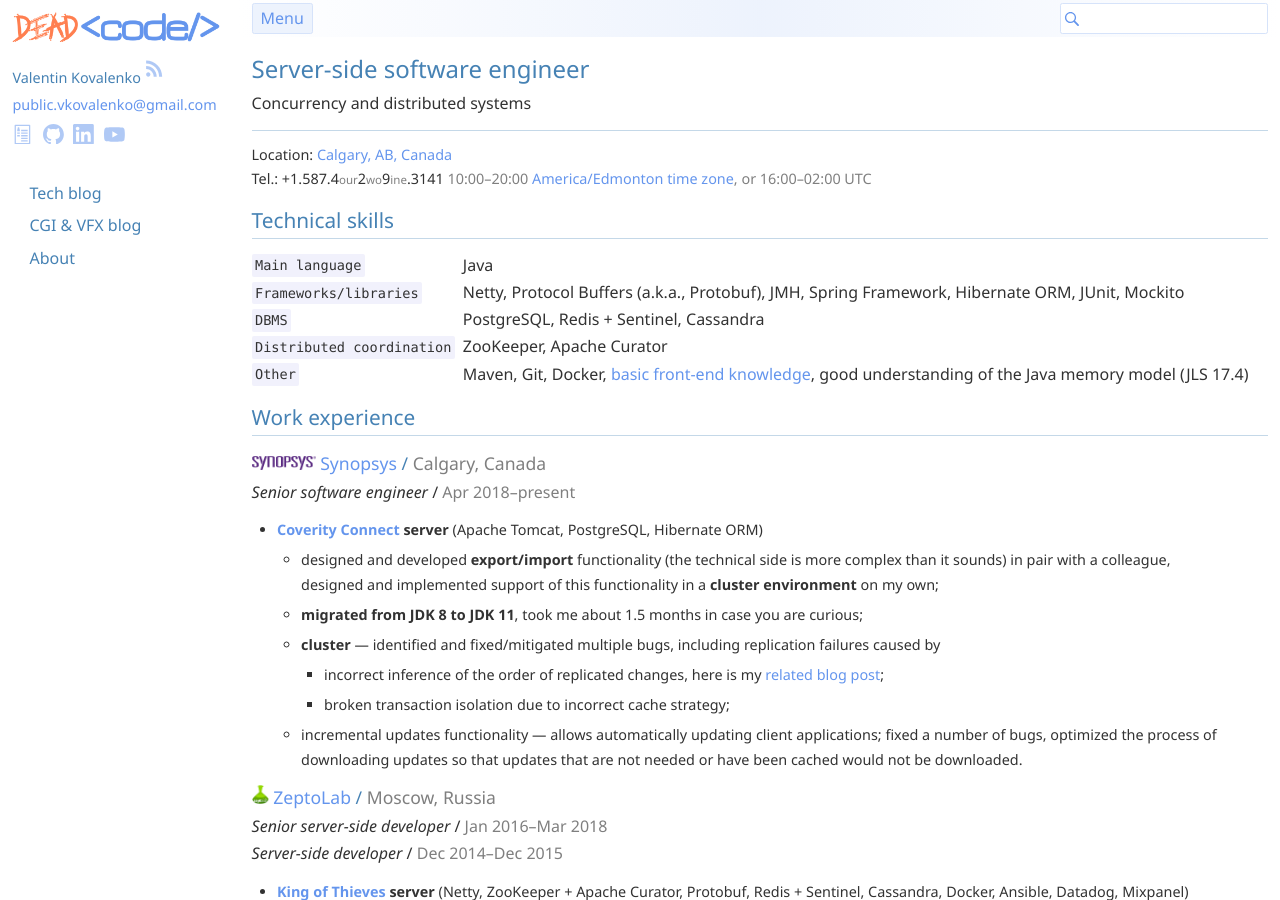
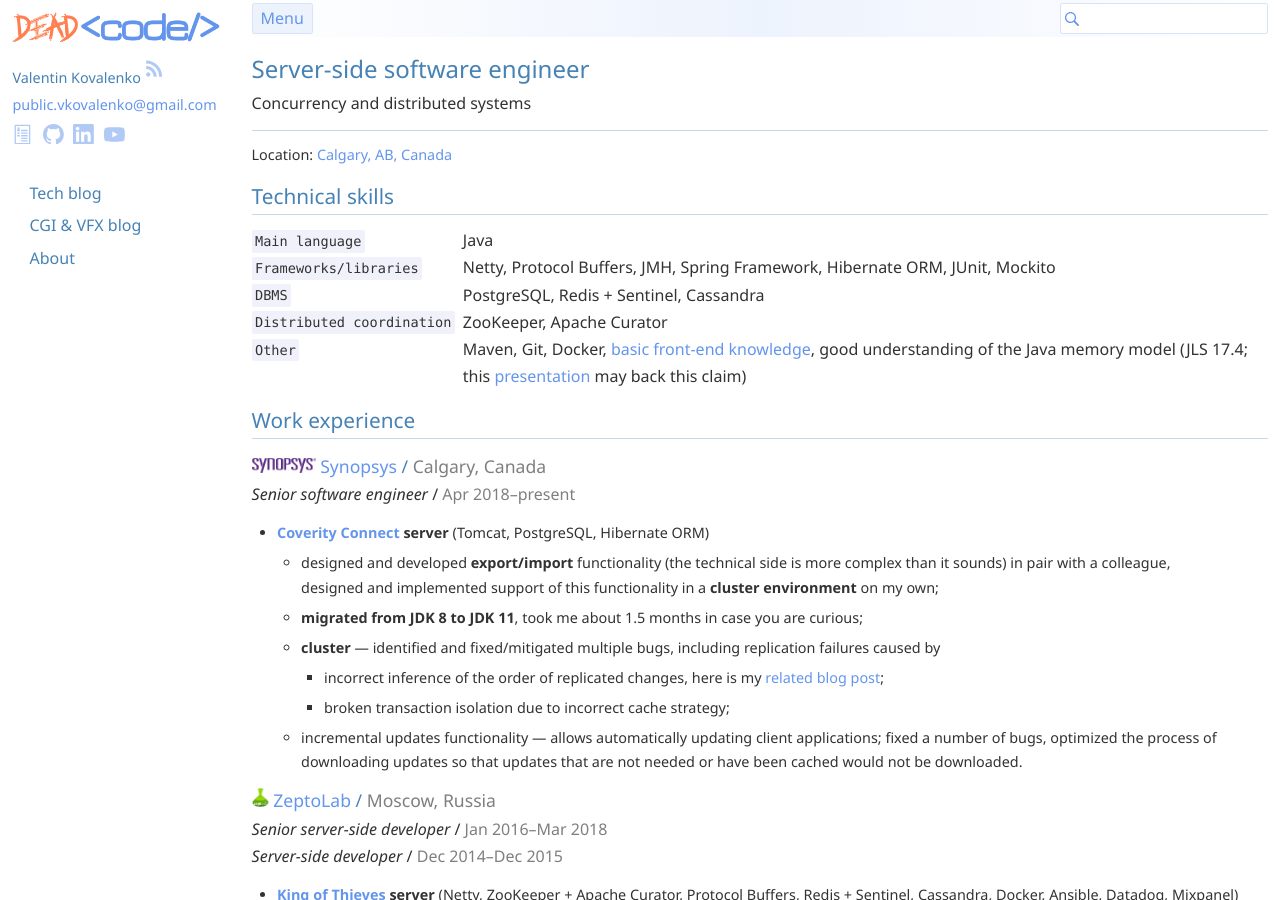
Before and after one commit to stIncMale/stincmale.github.io, a Jekyll site: the page built from resume.markdown, in a window 1280 px wide and 900 px high. Built offline with Jekyll 4.4.1, drawn with Linux system fonts in a browser that asks for light colours; some of the changed text lies outside the part shown.

Commit message:
Update resume.markdown

```diff
--- a/resume.markdown
+++ b/resume.markdown
@@ -18,16 +18,17 @@ Concurrency and distributed systems
   </a>
   <a href="https://www.kovalenko.link/blog/tech/" title="DEAD<code/>">
     <img src="{% link /assets/img/favicon.png %}" alt="Logo" style="width: 1.7em; height: auto; vertical-align: -0.2em;">
-    kovalenko.link/blog/tech
+    kovalenko.link/blog/tech/
   </a>
 </div>
 ---
 <div class="resume-contact-info">
 Location: <a href="https://www.google.com/maps/place/Calgary,+AB/@51.0272883,-114.3680132,10z/data=!3m1!4b1!4m5!3m4!1s0x537170039f843fd5:0x266d3bb1b652b63a!8m2!3d51.0447331!4d-114.0718831">Calgary, AB, Canada</a><br>
 <div class="resume-media-print">Email: <a href="mailto:public.vkovalenko@gmail.com">public.vkovalenko@gmail.com</a><br></div>
-<p>
+<p class="resume-media-print">
 Tel.: +1.587.4<span class="insignificant resume-media-not-print">our</span>2<span class="insignificant resume-media-not-print">wo</span>9<span class="insignificant resume-media-not-print">ine</span>.3141 <span class="resume-insignificant">10:00&ndash;20:00 <a href="https://www.timeanddate.com/time/zone/canada/edmonton">America/Edmonton time zone</a>, or 16:00&ndash;02:00 UTC</span>
 </p>
+<p class="resume-media-not-print"><!-- this <p> element preserves the same layout as for media print --></p>
 </div>
 
 #### Technical skills
@@ -42,7 +43,7 @@ Tel.: +1.587.4<span class="insignificant resume-media-not-print">our</span>2<spa
     </tr>
     <tr class="resume-table-no-background">
       <td><code>Frameworks/libraries</code></td>
-      <td>Netty, Protocol Buffers (a.k.a., Protobuf), JMH, Spring Framework, Hibernate ORM, JUnit, Mockito</td>
+      <td>Netty, Protocol Buffers, JMH, Spring Framework, Hibernate ORM, JUnit, Mockito</td>
     </tr>
     <tr class="resume-table-no-background">
       <td><code>DBMS</code></td>
@@ -54,7 +55,10 @@ Tel.: +1.587.4<span class="insignificant resume-media-not-print">our</span>2<spa
     </tr>
     <tr class="resume-table-no-background">
       <td><code>Other</code></td>
-      <td>Maven, Git, Docker, <a href="https://github.com/stIncMale/stincmale.github.io">basic front-end knowledge</a>, good understanding of the Java memory model (JLS 17.4)</td>
+      <td>Maven, Git, Docker, <a href="https://github.com/stIncMale/stincmale.github.io">basic front-end knowledge</a>,
+      good understanding of the Java memory model
+      (JLS 17.4; this <a href="{% post_url 2014-01-01-java-final-field-semantics %}">presentation</a> may back this claim)
+      </td>
     </tr>
   </tbody>
 </table>
@@ -73,16 +77,29 @@ Tel.: +1.587.4<span class="insignificant resume-media-not-print">our</span>2<spa
 _Senior software engineer_ / <span class="resume-insignificant">Apr 2018&ndash;present</span>
 <div class="resume-experience" markdown="1">
 * **[Coverity Connect](https://www.synopsys.com/software-integrity/security-testing/static-analysis-sast.html) server**
-  (Apache Tomcat, PostgreSQL, Hibernate ORM)
+  (Tomcat, PostgreSQL, Hibernate ORM)
   * designed and developed **export/import** functionality (the technical side is more complex than it sounds) in pair with a colleague,
   designed and implemented support of this functionality in a **cluster environment** on my own;
+  {% comment %}
+    See https://drive.google.com/file/d/1DPblQZxZavvnR5Kh1wk9e9MVFyjEf-gs/view?usp=sharing
+  {% endcomment %}
   * **migrated from JDK 8 to JDK 11**, took me about 1.5 months in case you are curious;
   * **cluster** &mdash; identified and fixed/mitigated multiple bugs, including replication failures caused by
     * incorrect inference of the order of replicated changes,
     here is my [related blog post]({% post_url 2018-07-30-data-replication-pitfall %});
     * broken transaction isolation due to incorrect cache strategy;
     {% comment %}
-      The cache was left in the state inconsistent with the primary storage.
+      Cluster: a coordinator and subscribers with read-only config. Coordinator replicates config (users, roles, groups, triage stores, etc. to subscribers).
+      Some data is modifiable on subscribers and is replicated to coordinator (triage data, merged issue), applied to its history (ordered) and replicated back.
+      A write-through cache of role assignments; effectively just a concurrent hash map, no transactional semantics:
+      - breaks transaction isolation: other transactions may see uncommitted changes;
+      - if a transaction rolls back, the cache modification is not undone.
+      Replication of role assignments reads role cache and clears it (on a per-user basis) before applying the role assignments that have come from the coordinator.
+      Sometimes the replicating transaction fails by violating a foreign key constraint because it observes role assignments for a new uncommitted stream
+      that is being concurrently created. The cache is left inconsistent (empty for a user) with the DB in this case, and a user cannot log in the system.
+      There is a mechanism that reloads the cache in this case, but it operates in the same failed transaction, therefore the DBMS refuses to fulfill the request.
+      In order to mitigate the problem, the mechanism was changed to work in a new transaction.
+      An actual fix was not feasible due to complexity and resource intensity.
     {% endcomment %}
   * incremental updates functionality &mdash; allows automatically updating client applications;
   fixed a number of bugs, optimized the process of downloading updates so that updates that are not needed or have been cached would not be downloaded.
@@ -99,7 +116,7 @@ _Senior server-side developer_ / <span class="resume-insignificant">Jan 2016&nda
 _Server-side developer_ / <span class="resume-insignificant">Dec 2014&ndash;Dec 2015</span>
 <div class="resume-experience" markdown="1">
 * **[King of Thieves](http://www.kingofthieves.com/) server**
-  (Netty, ZooKeeper + Apache Curator, Protobuf, Redis + Sentinel, Cassandra, Docker, Ansible, Datadog, Mixpanel)
+  (Netty, ZooKeeper + Apache Curator, Protocol Buffers, Redis + Sentinel, Cassandra, Docker, Ansible, Datadog, Mixpanel)
   * joined this project in Aug 2015, 7 months after the global release, and supported it / developed new features until resigning;
   * implemented validation and processing of **in-app purchases and subscriptions**, here is my [related blog post]({% post_url 2017-06-06-decoding-apple-app-store-receipts %});
   * implemented **automatic data extraction/grouping from Mixpanel and sending** it to partners.
@@ -110,7 +127,7 @@ _Server-side developer_ / <span class="resume-insignificant">Dec 2014&ndash;Dec
   manages, targets and securely delivers game configurations to game clients, supports having configurations for split-testing
   * **redeveloped**;
   * a couple of dozen projects started using it compared to only a single one before redevelopment.
-* **Notifications server/client** (Netty, ZooKeeper + Apache Curator, Protobuf, PostgreSQL) &mdash;
+* **Notifications server/client** (Netty, ZooKeeper + Apache Curator, Protocol Buffers, PostgreSQL) &mdash;
   provides a unified access to major push notification services, e.g., Amazon Device Messaging, Apple Push Notification Service
   * **refactored the design** as inappropriate usage of ActiveMQ and Quartz Scheduler was causing performance bottlenecks;
   * **improved the throughput** by an order of magnitude;
```
